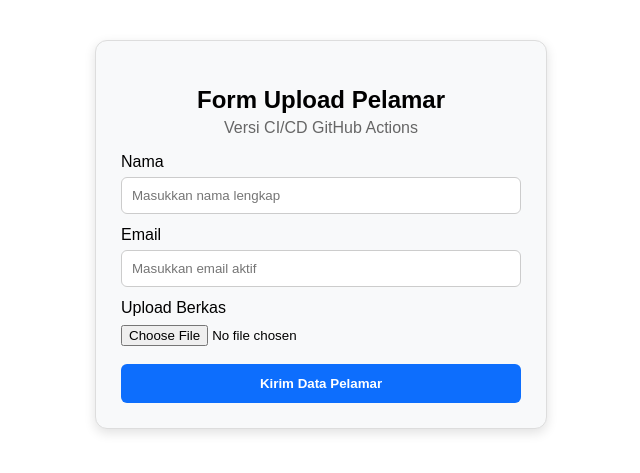
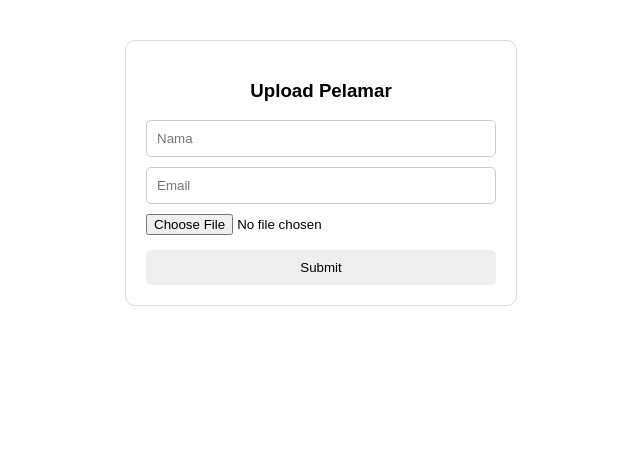
Before and after one commit to IlhamFaisalR23/cloud-cicd-104, a Flask app: page / in a window 1280 px wide. Shown: the top 473 px of the page, without its empty margins (319-959 px from the left). Run offline with Flask 3, Linux system fonts and the light colour scheme.

Commit message:
Praktikum 5 application interface

```diff
--- a/templates/index.html
+++ b/templates/index.html
@@ -1,24 +1,20 @@
 <form method="POST" enctype="multipart/form-data"
-      style="max-width:400px;margin:40px auto;padding:25px;border:1px solid #ddd;border-radius:12px;font-family:Arial;background:#f8f9fa;box-shadow:0 4px 12px rgba(0,0,0,0.12);">
+      style="max-width:350px;margin:40px auto;padding:20px;border:1px solid #ddd;border-radius:10px;font-family:Arial">
 
-    <h2 style="text-align:center;margin-bottom:5px;">Form Upload Pelamar</h2>
-    <p style="text-align:center;color:#666;margin-top:0;">Versi CI/CD GitHub Actions</p>
+    <h3 style="text-align:center;">Upload Pelamar</h3>
 
-    <label>Nama</label>
-    <input type="text" name="nama" placeholder="Masukkan nama lengkap"
-           style="width:100%;padding:10px;margin:6px 0 12px 0;border:1px solid #ccc;border-radius:6px;box-sizing:border-box;">
+    <input type="text" name="nama" placeholder="Nama"
+           style="width:100%;padding:10px;margin-bottom:10px;border:1px solid #ccc;border-radius:5px;box-sizing:border-box;">
 
-    <label>Email</label>
-    <input type="email" name="email" placeholder="Masukkan email aktif"
-           style="width:100%;padding:10px;margin:6px 0 12px 0;border:1px solid #ccc;border-radius:6px;box-sizing:border-box;">
+    <input type="email" name="email" placeholder="Email"
+           style="width:100%;padding:10px;margin-bottom:10px;border:1px solid #ccc;border-radius:5px;box-sizing:border-box;">
 
-    <label>Upload Berkas</label>
     <input type="file" name="gambar"
-           style="width:100%;margin:8px 0 18px 0;">
+           style="margin-bottom:15px;">
 
     <button type="submit"
-            style="width:100%;padding:12px;border:none;border-radius:6px;cursor:pointer;background:#0d6efd;color:white;font-weight:bold;">
-        Kirim Data Pelamar
+            style="width:100%;padding:10px;border:none;border-radius:5px;cursor:pointer;">
+        Submit
     </button>
 
 </form>
```
